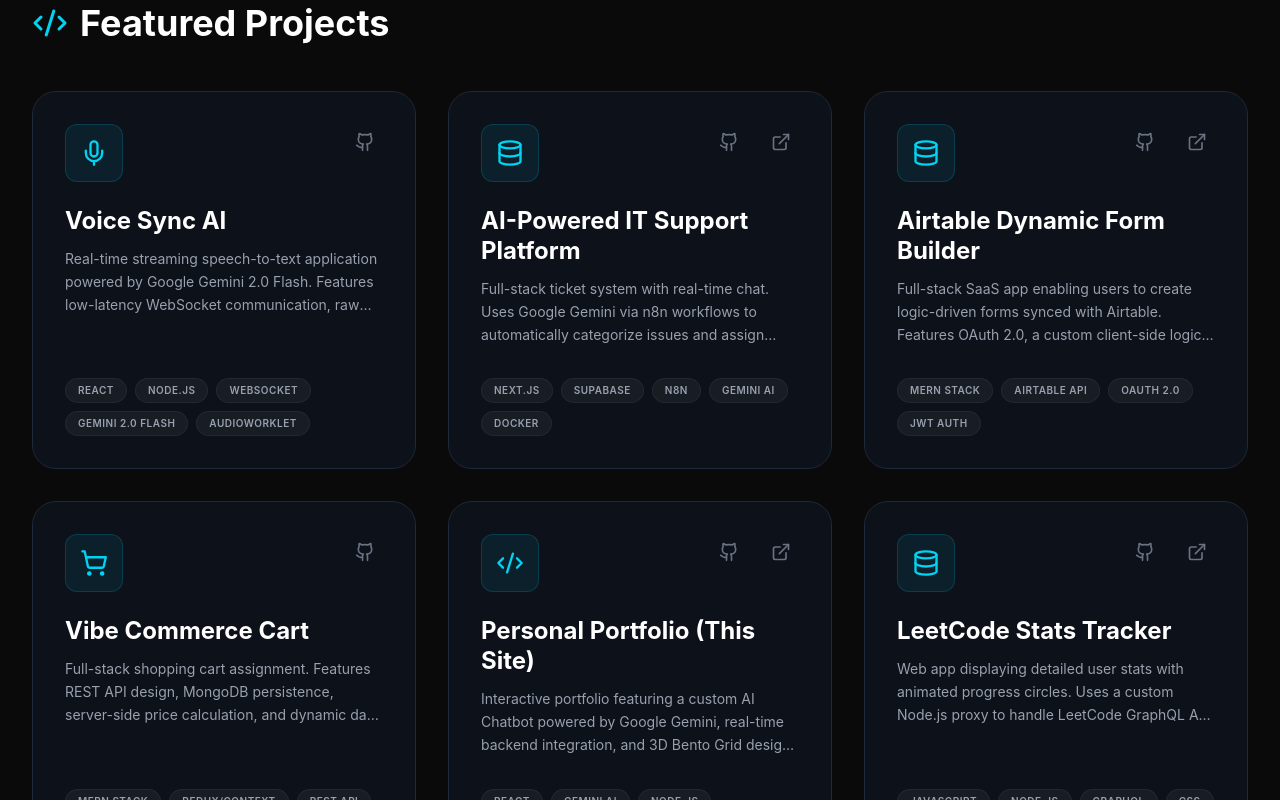
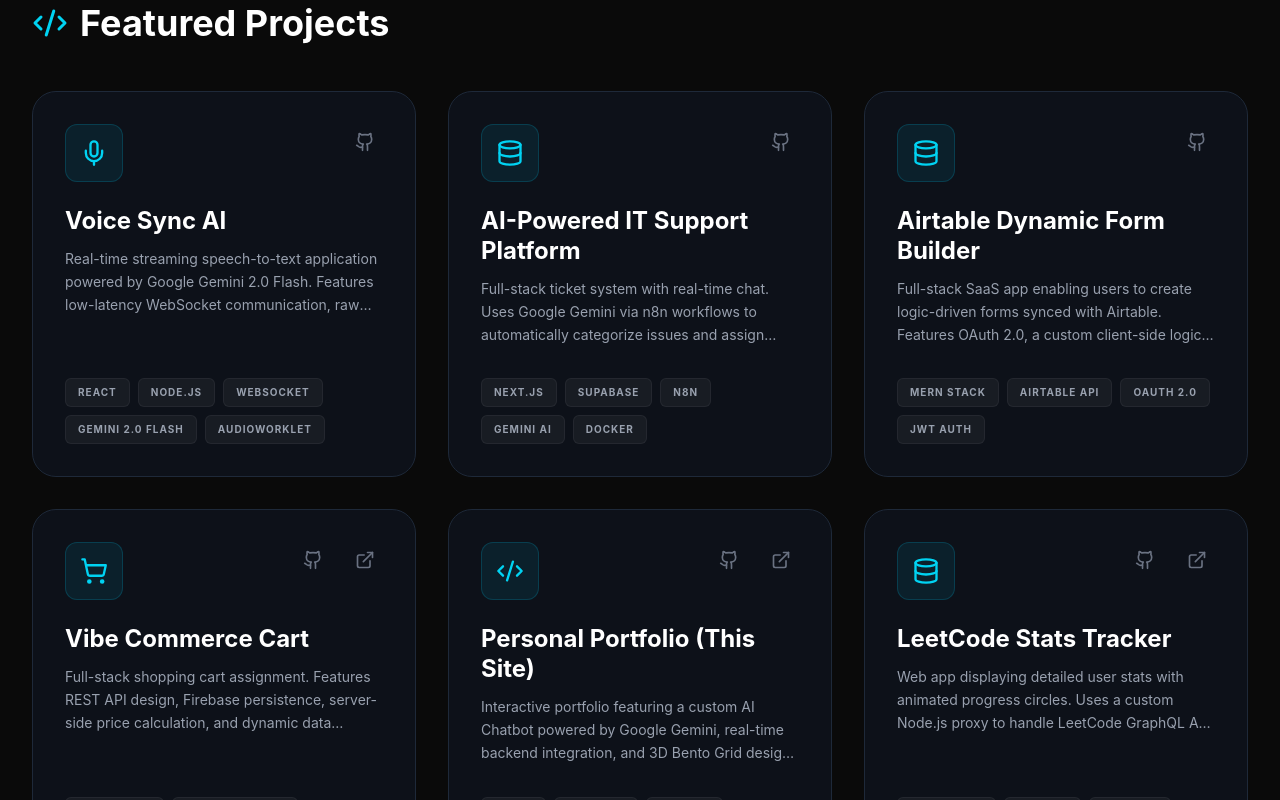
Before and after one commit to AyushMhaisane/my-portfolio-2026, a React (Vite) app in the folder client/: page / in a window 1280 px wide. Shown: the part 1420-2220 px from the top of the page. Built offline with nearby package versions, Linux system fonts and the light colour scheme; no server answers.

Commit message:
Update Projects: Implemented Spotlight effect and unified visual style

```diff
--- a/client/src/components/Projects.jsx
+++ b/client/src/components/Projects.jsx
@@ -1,6 +1,7 @@
+// File: src/sections/Projects.jsx
 import React from 'react';
 import { Github, ExternalLink, Code2, Database, Gamepad2, CloudSun, ShoppingCart, Mic } from 'lucide-react';
-import FadeIn from '../components/FadeIn'; // Adjusted path if needed
+import FadeIn from '../components/FadeIn';
 import SpotlightCard from '../components/SpotlightCard';
 
 const projects = [
@@ -19,7 +20,7 @@ const projects = [
         description: "Full-stack ticket system with real-time chat. Uses Google Gemini via n8n workflows to automatically categorize issues and assign priority.",
         tags: ["Next.js", "Supabase", "n8n", "Gemini AI", "Docker"],
         github: "https://github.com/AyushMhaisane/ai-ticket-system",
-        demo: "https://ai-ticket-system.vercel.app",
+        demo: "#",
         icon: Database
     },
     // 3. Airtable Dynamic Form Builder (COMPLEXITY: HIGH)
@@ -28,16 +29,16 @@ const projects = [
         description: "Full-stack SaaS app enabling users to create logic-driven forms synced with Airtable. Features OAuth 2.0, a custom client-side logic engine, and dual-write backups.",
         tags: ["MERN Stack", "Airtable API", "OAuth 2.0", "JWT Auth"],
         github: "https://github.com/AyushMhaisane/airtable-form-builder",
-        demo: "https://airtable-form-builder-dun.vercel.app",
+        demo: "#",
         icon: Database
     },
     // 4. Vibe Commerce Cart (COMPLEXITY: MEDIUM-HIGH)
     {
         title: "Vibe Commerce Cart",
-        description: "Full-stack shopping cart assignment. Features REST API design, MongoDB persistence, server-side price calculation, and dynamic data fetching from Fake Store API.",
-        tags: ["MERN Stack", "Redux/Context", "REST API", "MongoDB"],
-        github: "https://github.com/AyushMhaisane/vibe-commerce-cart",
-        demo: "#",
+        description: "Full-stack shopping cart assignment. Features REST API design, Firebase persistence, server-side price calculation, and dynamic data fetching from Fake Store API.",
+        tags: ["Full-Stack", "Redux/Context", "REST API", "Firebase"],
+        github: "https://github.com/AyushMhaisane/snacks-ordering-app",
+        demo: "https://snacks-ordering-app-ms7j.vercel.app/login",
         icon: ShoppingCart
     },
     // 5. Personal Portfolio (COMPLEXITY: MEDIUM)
@@ -54,8 +55,8 @@ const projects = [
         title: "LeetCode Stats Tracker",
         description: "Web app displaying detailed user stats with animated progress circles. Uses a custom Node.js proxy to handle LeetCode GraphQL API requests.",
         tags: ["JavaScript", "Node.js", "GraphQL", "CSS", "API"],
-        github: "https://github.com/AyushMhaisane/leetcode-tracker",
-        demo: "https://ayush-mhaisane.vercel.app",
+        github: "https://github.com/AyushMhaisane/leetcode-stats-tracker",
+        demo: "https://paste-app-yzd9.vercel.app",
         icon: Database
     },
     // 7. TechFlow Agency Website (COMPLEXITY: LOW-MEDIUM)
@@ -64,7 +65,7 @@ const projects = [
         description: "High-performance digital agency site. Features real-time EmailJS forms, floating WhatsApp integration, and persuasion-focused Framer Motion animations.",
         tags: ["React", "Tailwind", "Framer Motion", "EmailJS"],
         github: "https://github.com/AyushMhaisane/techflow-agency",
-        demo: "https://techflow.vercel.app",
+        demo: "https://business-page-gold-iota.vercel.app",
         icon: Code2
     },
     // 8. Real-Time Weather App (COMPLEXITY: LOW)
@@ -126,12 +127,12 @@ const Projects = () => {
                                     {project.description}
                                 </p>
 
-                                {/* 3. TECH STACK (Updated Style) */}
+                                {/* 3. TECH STACK (Unified Premium Style) */}
                                 <div className="mt-auto flex flex-wrap gap-2">
                                     {project.tags.map((tag, i) => (
                                         <span
                                             key={i}
-                                            className="text-[10px] font-semibold uppercase tracking-wider px-3 py-1 rounded-full bg-white/5 text-gray-400 border border-white/5 group-hover:border-cyan-500/30 group-hover:text-cyan-300 transition-colors"
+                                            className="text-[10px] font-bold uppercase tracking-widest px-3 py-1.5 rounded-md bg-white/5 text-gray-400 border border-white/5 group-hover:border-cyan-500/30 group-hover:text-cyan-300 transition-colors duration-300"
                                         >
                                             {tag}
                                         </span>
```
Also changed, not shown: client/public/fav.png.
